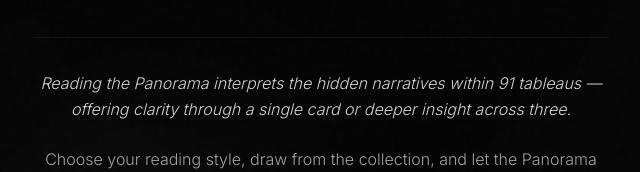
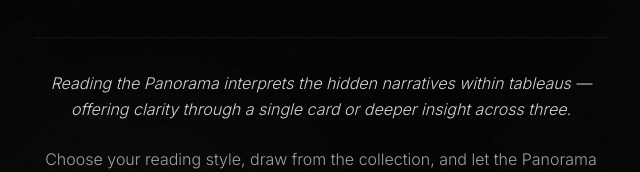
Before and after one commit to degerkaybi/reading-the-panorama, a Next.js app: page / in a window 1280 px wide. Shown: the part 341-513 px from the top of the page, without its empty margins (319-959 px from the left). Built offline with nearby package versions, Linux system fonts and the light colour scheme.

Commit message:
feat: implement landing page with stylistic hero and navigation to reading view

```diff
--- a/app/page.tsx
+++ b/app/page.tsx
@@ -30,7 +30,7 @@ export default function LandingPage() {
         {/* Philosophy Text */}
         <div className="space-y-6 text-neutral-400 font-light text-sm sm:text-base leading-relaxed max-w-xl mx-auto border-y border-neutral-900/80 py-8 animate-fade-in-delayed">
           <p className="italic text-neutral-300">
-            Reading the Panorama interprets the hidden narratives within 91 tableaus — offering clarity through a single card or deeper insight across three.
+            Reading the Panorama interprets the hidden narratives within tableaus — offering clarity through a single card or deeper insight across three.
           </p>
           <p>
             Choose your reading style, draw from the collection, and let the Panorama reveal what lies beneath the surface.
```
